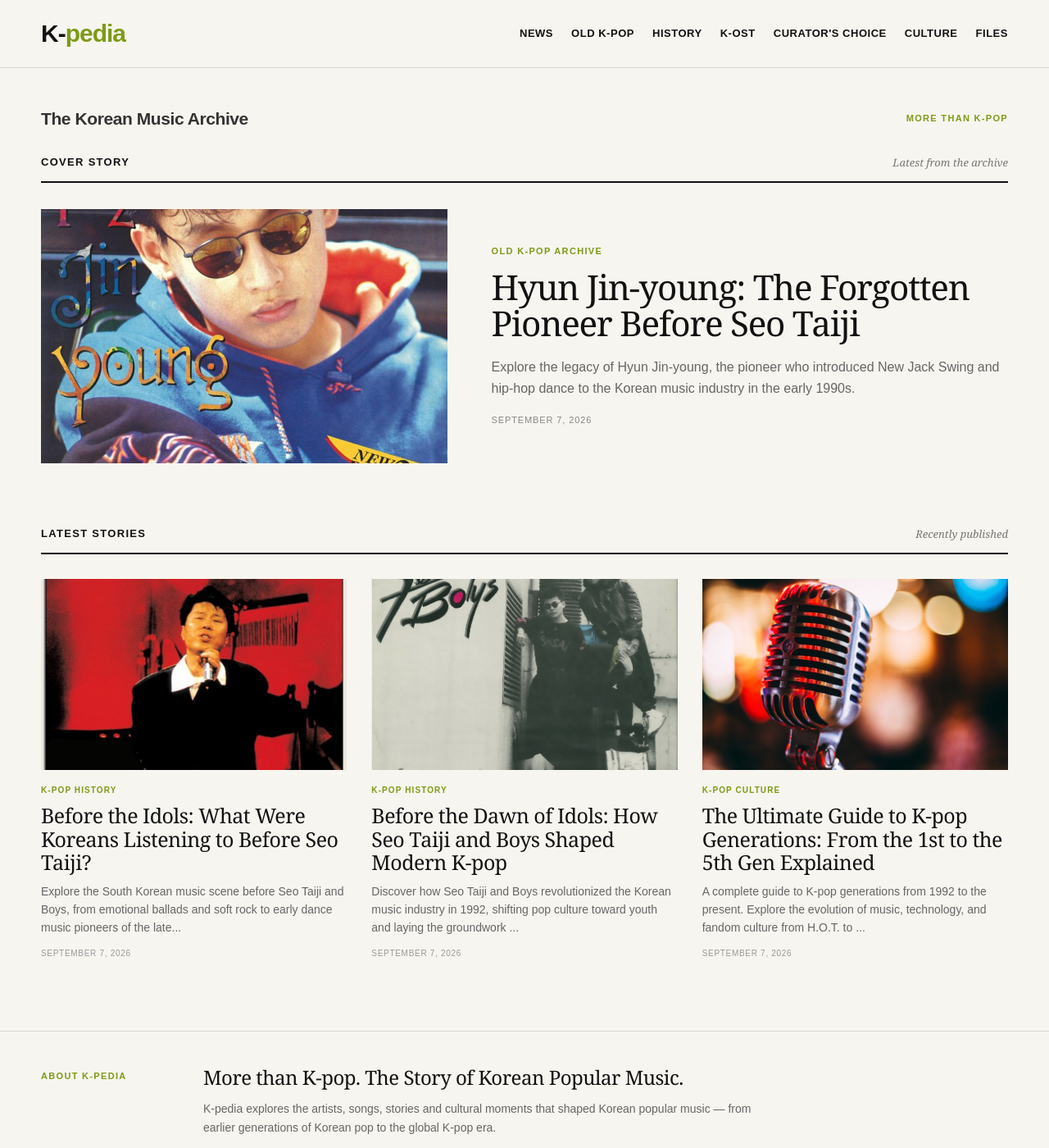
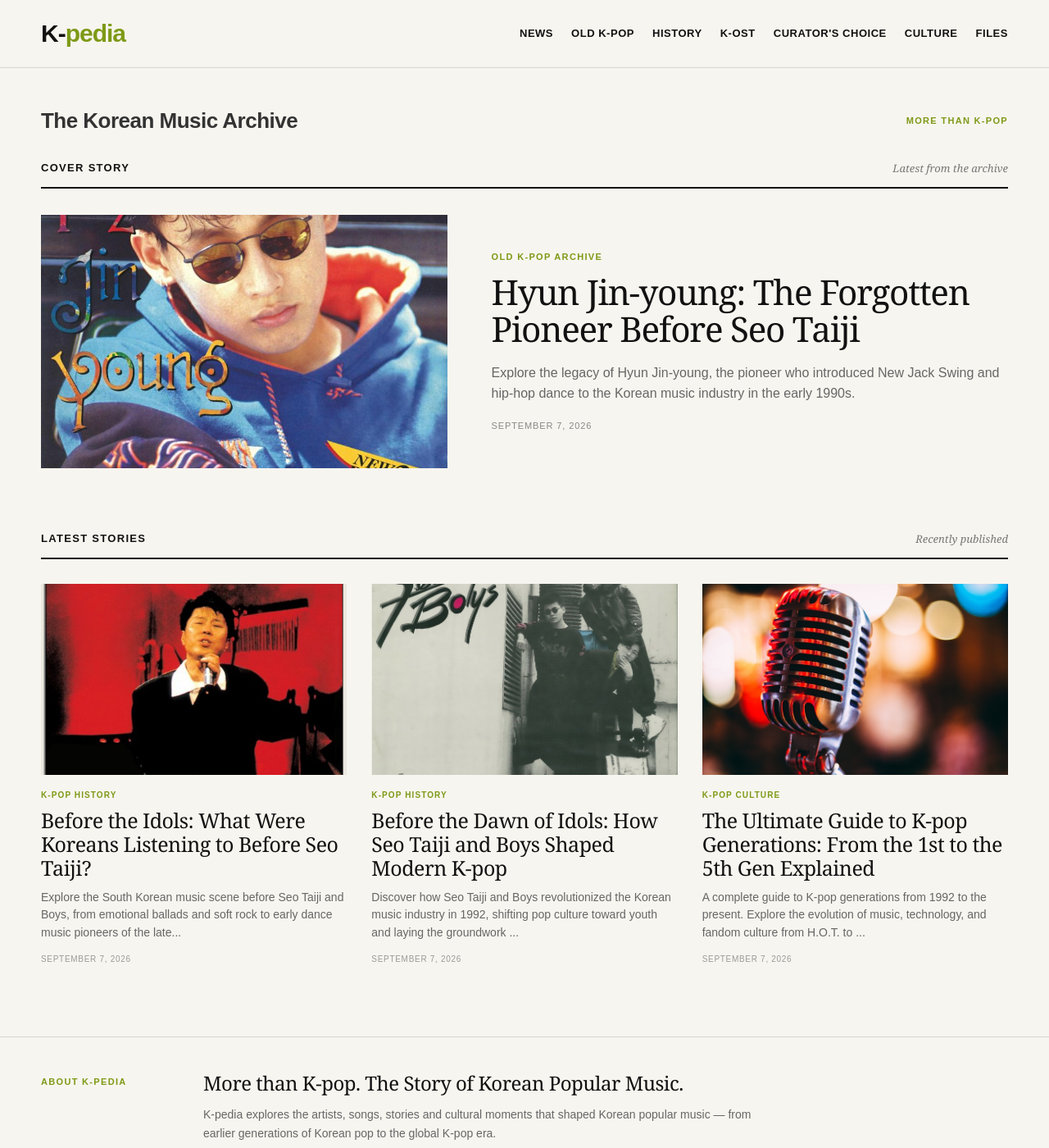
Before and after one commit to kpopkpedia/Kcurator, a Jekyll site: the page built from index.html, in a window 1280 px wide and 1400 px high. Shown: the whole window at 82% size. Built offline with Jekyll 4.4.1, drawn with Linux system fonts in a browser that asks for light colours.

Commit message:
Update index.html

```diff
--- a/index.html
+++ b/index.html
@@ -114,7 +114,7 @@ layout: null
 
    .archive-name {
   font-family: Arial, Helvetica, sans-serif;
-  font-size: 21px;
+  font-size: 26px;
   font-weight: 600;
   line-height: 1.3;
   letter-spacing: -0.02em;
```
